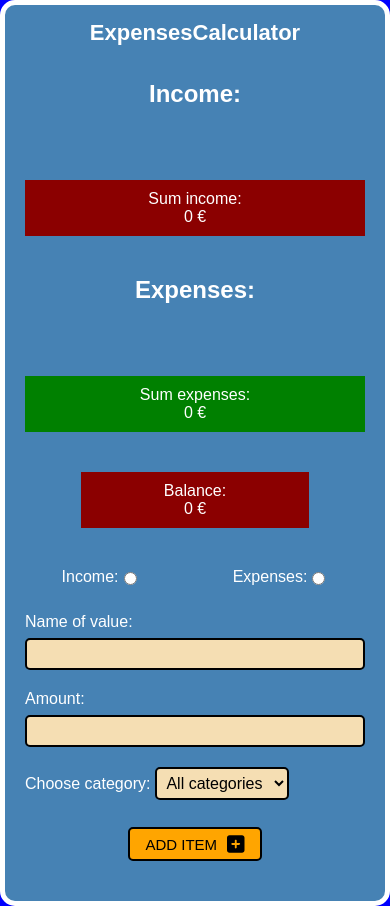
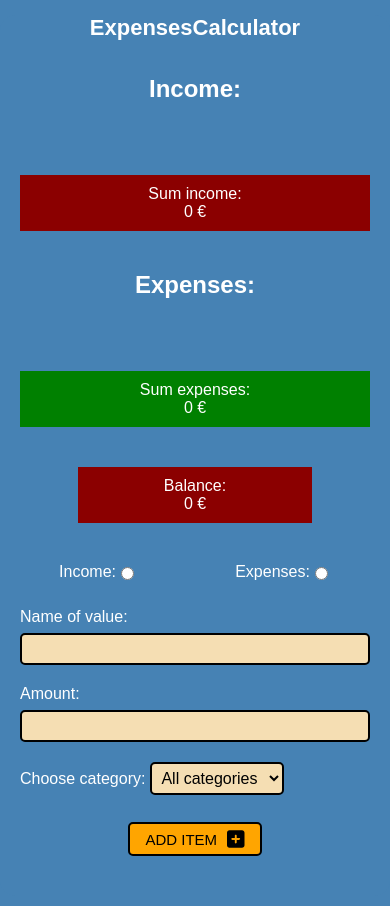
Before and after one commit to MariuszRozycki/R-S_module-4-assignments, a React (Create React App) app: page / in a window 390 px wide. Built offline with nearby package versions, Linux system fonts and the light colour scheme.

Commit message:
feat: bcg-color styling

```diff
--- a/src/ExpensesCalculator/ExpensesCalculator.css
+++ b/src/ExpensesCalculator/ExpensesCalculator.css
@@ -162,12 +162,18 @@ span {
 }
 
 @media (max-width: 400px) {
+  body {
+    background-color: steelblue;
+  }
+
   h1 {
     font-size: 22px;
   }
 
   .expenses-calculator {
     margin: 0 auto;
+    border: none;
+    border-radius: none;
   }
 
   .wrapper--all-lists {
```
